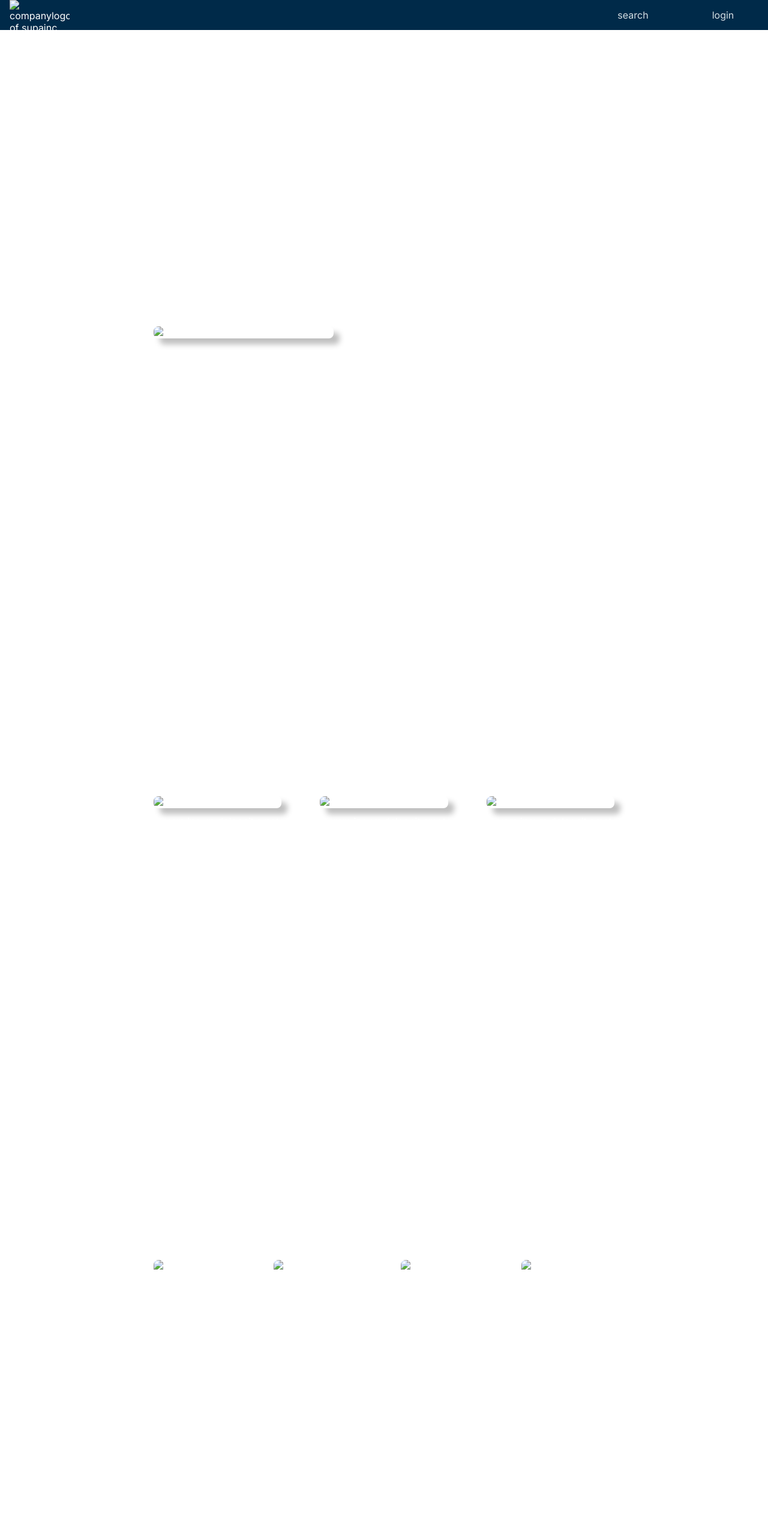
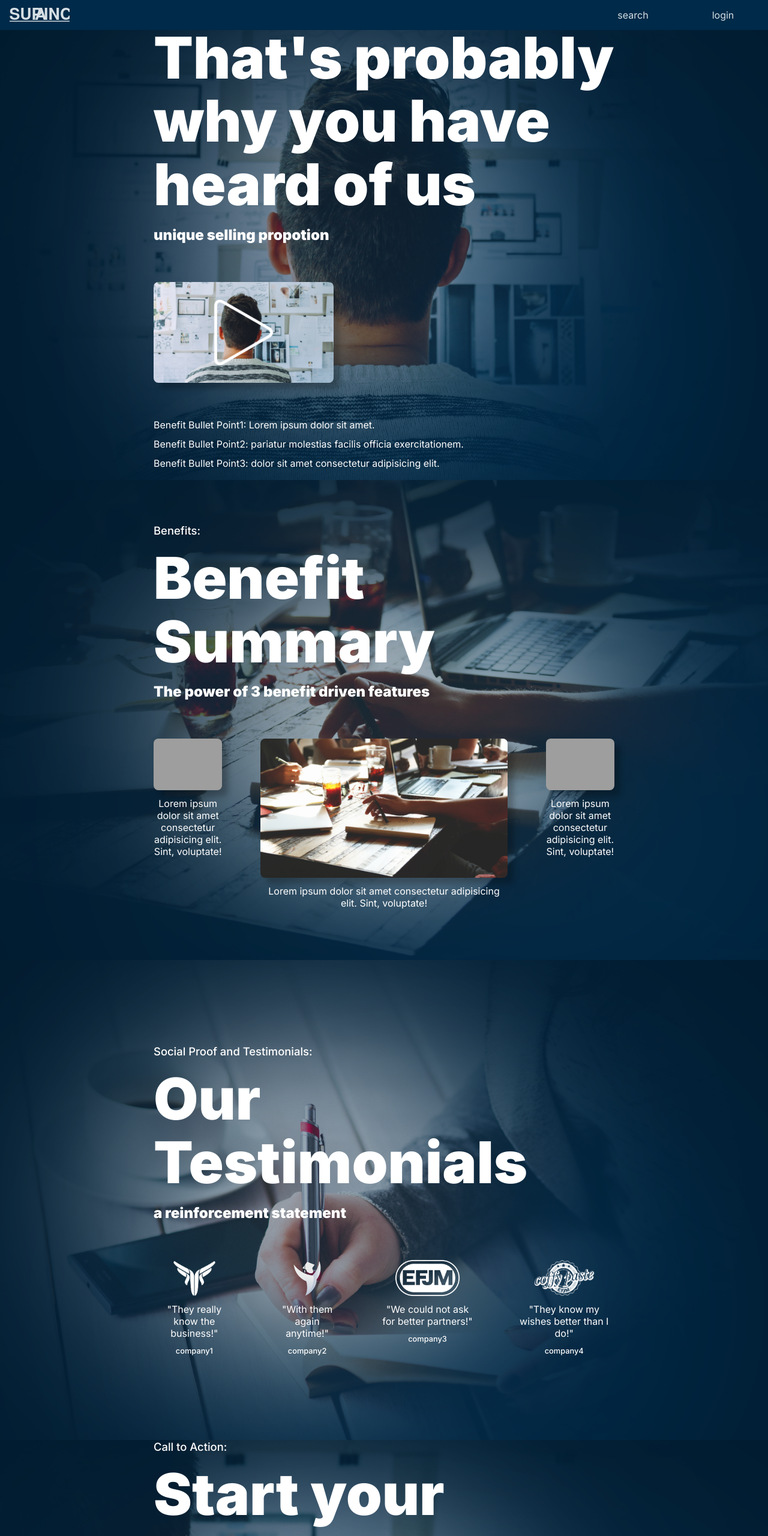
Before and after one commit to grossesbewirken/jobrouter, a website: page index.html in a window 1280 px wide. Shown: the top 2560 px of the page at 60% size. Drawn offline with nearby package versions, Linux system fonts and the light colour scheme; files that its build step writes are made by us from their sources; the site is published under a folder, as on GitHub Pages, so addresses that start at the root find nothing.

Commit message:
links fixed

```diff
--- a/elements.scss
+++ b/elements.scss
@@ -143,30 +143,30 @@ button{
 // IMAGES
 
 .hero1{
-    background-image: url("/images/hero_1.jpg");
+    background-image: url("./images/hero_1.jpg");
 }
 .hero2{
-    background-image: url("/images/hero_2.jpg");
+    background-image: url("./images/hero_2.jpg");
 }
 .hero3{
-    background-image: url("/images/hero_3.jpg");
+    background-image: url("./images/hero_3.jpg");
 }
 .hero4{
-    background-image: url("/images/hero_4.jpg");
+    background-image: url("./images/hero_4.jpg");
 }
 
 .bg1{
-    background-image: url("/images/bg_dark_1_40.png");
+    background-image: url("./images/bg_dark_1_40.png");
 }
 .bg3{
-    background-image: url("/images/bg_dark_3_40.png");
+    background-image: url("./images/bg_dark_3_40.png");
 }
 .bg4{
-    background-image: url("/images/bg_dark_4_40.png");
+    background-image: url("./images/bg_dark_4_40.png");
 }
 .bg5{
-    background-image: url("/images/bg_dark_5_40.png");
+    background-image: url("./images/bg_dark_5_40.png");
 }
 .laptop{
-    background-image: url("/images/laptop.png");
+    background-image: url("./images/laptop.png");
 }
--- a/index.html
+++ b/index.html
@@ -16,7 +16,7 @@
 <body>
     <nav>
         <div class="logo">
-            <img src="/images/logo_mono_bright.svg" alt="companylogo of supainc.">
+            <img src="./images/logo_mono_bright.svg" alt="companylogo of supainc.">
         </div>
         <div class="menu">
             <button>search</button>
@@ -30,7 +30,7 @@
             <h1>That's probably why you have heard of us</h1>
             <h3 class="mbXL">unique selling propotion</h3>
             <div class="video shadow mbXL">
-                <img src="/images/hero_vid.png" alt="usp video">
+                <img src="./images/hero_vid.png" alt="usp video">
             </div>
             <div>
                 <p>Benefit Bullet Point1: Lorem ipsum dolor sit amet.</p>
@@ -50,19 +50,19 @@
             <div class="split">
                 <div class="benefit-container">
                     <div class="benefit shadow">
-                        <img src="/images/hero_1.jpg" alt="benefit 1">
+                        <img src="./images/hero_1.jpg" alt="benefit 1">
                     </div>
                     <p>Lorem ipsum dolor sit amet consectetur adipisicing elit. Sint, voluptate!</p>
                 </div>
                 <div class="benefit-container">
                     <div class="benefit shadow">
-                        <img src="/images/hero_3.jpg" alt="benefit 2">
+                        <img src="./images/hero_3.jpg" alt="benefit 2">
                     </div>
                     <p>Lorem ipsum dolor sit amet consectetur adipisicing elit. Sint, voluptate!</p>
                 </div>
                 <div class="benefit-container">
                     <div class="benefit shadow">
-                        <img src="/images/hero_4.jpg" alt="benefit 3">
+                        <img src="./images/hero_4.jpg" alt="benefit 3">
                     </div>
                     <p>Lorem ipsum dolor sit amet consectetur adipisicing elit. Sint, voluptate!</p>
                 </div>
@@ -80,28 +80,28 @@
             <div class="split">
                 <div class="testimonial-container">
                     <div class="testimonial">
-                        <img src="/images/testimonials/gbw_logo.png" alt="grossesbewirken-logo">
+                        <img src="./images/testimonials/gbw_logo.png" alt="grossesbewirken-logo">
                     </div>
                     <p>"They really know the business!"</p>
                     <h5>company1</h5>
                 </div>
                 <div class="testimonial-container">
                     <div class="testimonial">
-                        <img src="/images/testimonials/improof_A100.png" alt="improof-logo">
+                        <img src="./images/testimonials/improof_A100.png" alt="improof-logo">
                     </div>
                     <p>"With them again anytime!"</p>
                     <h5>company2</h5>
                 </div>
                 <div class="testimonial-container">
                     <div class="testimonial">
-                        <img src="/images/testimonials/efjm_logo.png" alt="efjm-logo">
+                        <img src="./images/testimonials/efjm_logo.png" alt="efjm-logo">
                     </div>
                     <p>"We could not ask for better partners!"</p>
                     <h5>company3</h5>
                 </div>
                 <div class="testimonial-container">
                     <div class="testimonial">
-                        <img src="/images/testimonials/coffypaste_logo_900.png" alt="coffy-paste-logo">
+                        <img src="./images/testimonials/coffypaste_logo_900.png" alt="coffy-paste-logo">
                     </div>
                     <p>"They know my wishes better than I do!"</p>
                     <h5>company4</h5>
@@ -169,7 +169,7 @@
                         type="submit"
                         >
                         <div class="flex w50px">
-                            <img src="/images/mfgmg_upload_s.png" alt="upload a file">
+                            <img src="./images/mfgmg_upload_s.png" alt="upload a file">
                         </div>
                     </button>
                     <label class="ma-auto">file upload</label>
```
